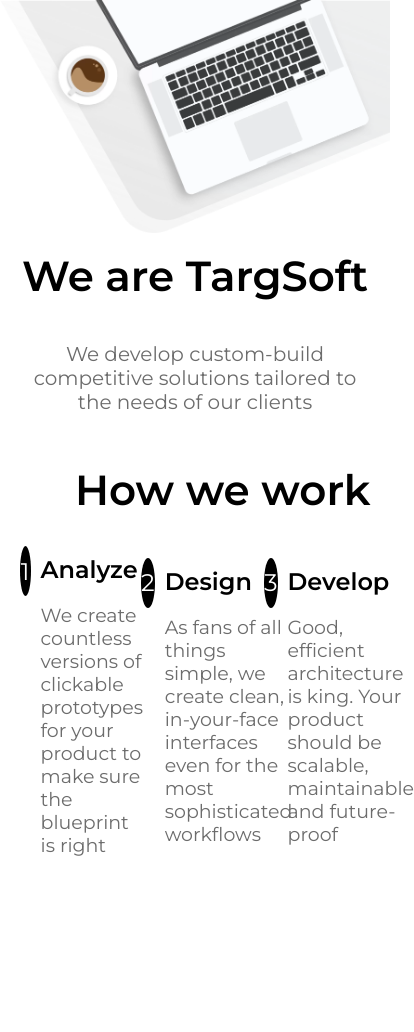
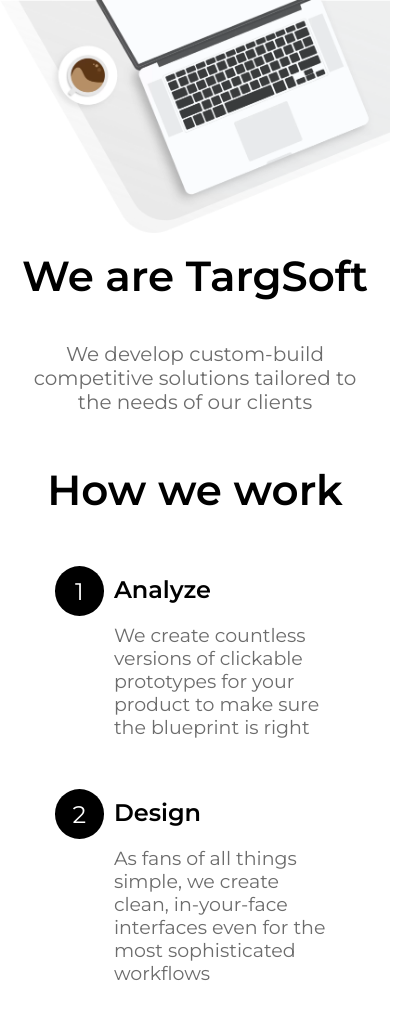
Before and after one commit to Khlustov/targ, a Gatsby site: page / in a window 390 px wide. Shown: the top 1032 px of the page, 414 px wide, since content can reach past the window. Before the commit the page ends 897 px from the top, so only its background shows below. Built offline with nearby package versions, Linux system fonts and the light colour scheme; Gatsby itself is replaced by a stand-in of ours.

Commit message:
feat: add responsive work section

```diff
--- a/src/styles/work.module.css
+++ b/src/styles/work.module.css
@@ -71,3 +71,17 @@
     color: #6c6c6c;
     font-weight: 400;
 }
+
+@media (max-width: 980px) {
+    .title {
+        justify-content: center;
+    }
+    .workCards {
+        width: 100%;
+        flex-direction: column;
+    }
+    .card {
+        width: 80%;
+        margin: 20px 0;
+    }
+}
```
